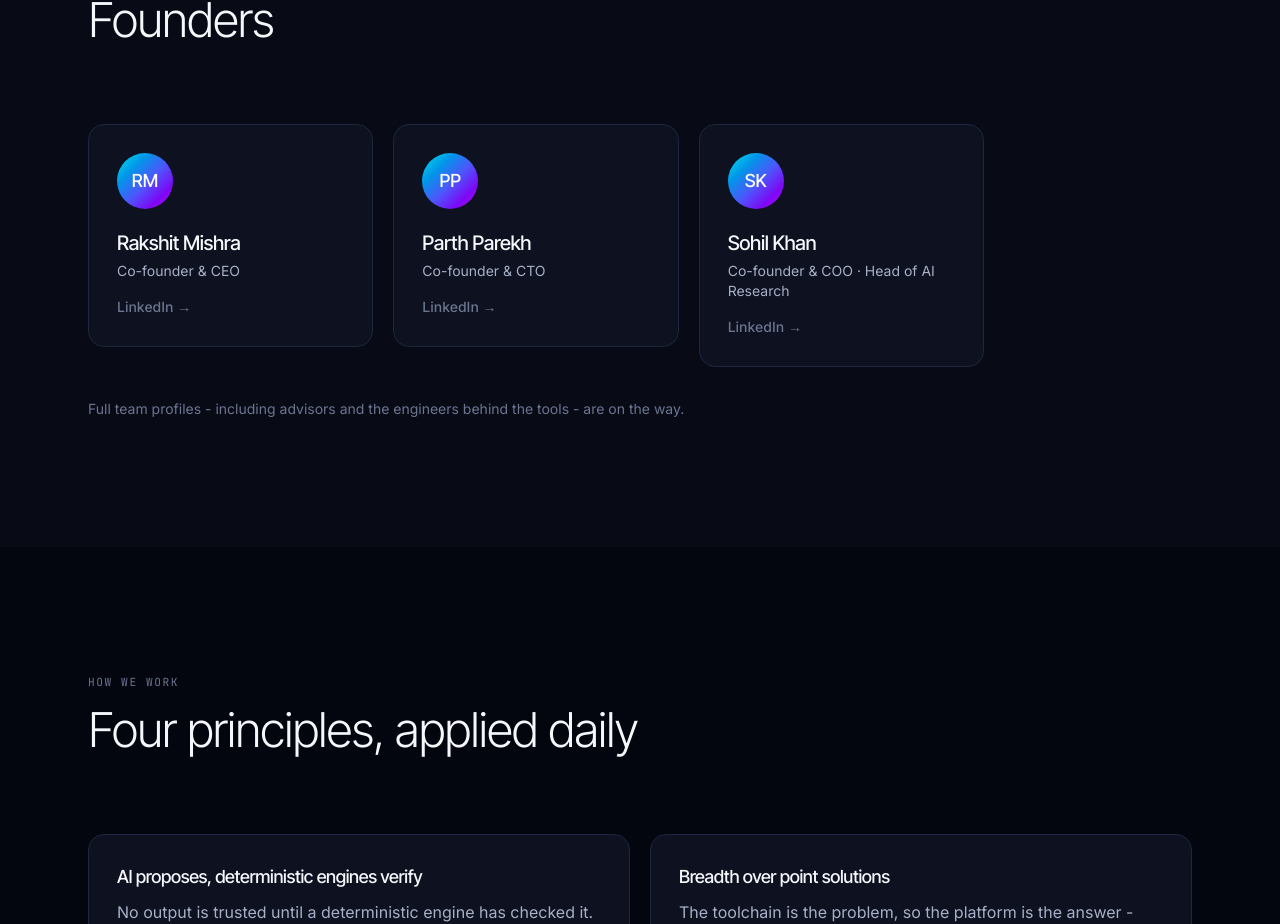
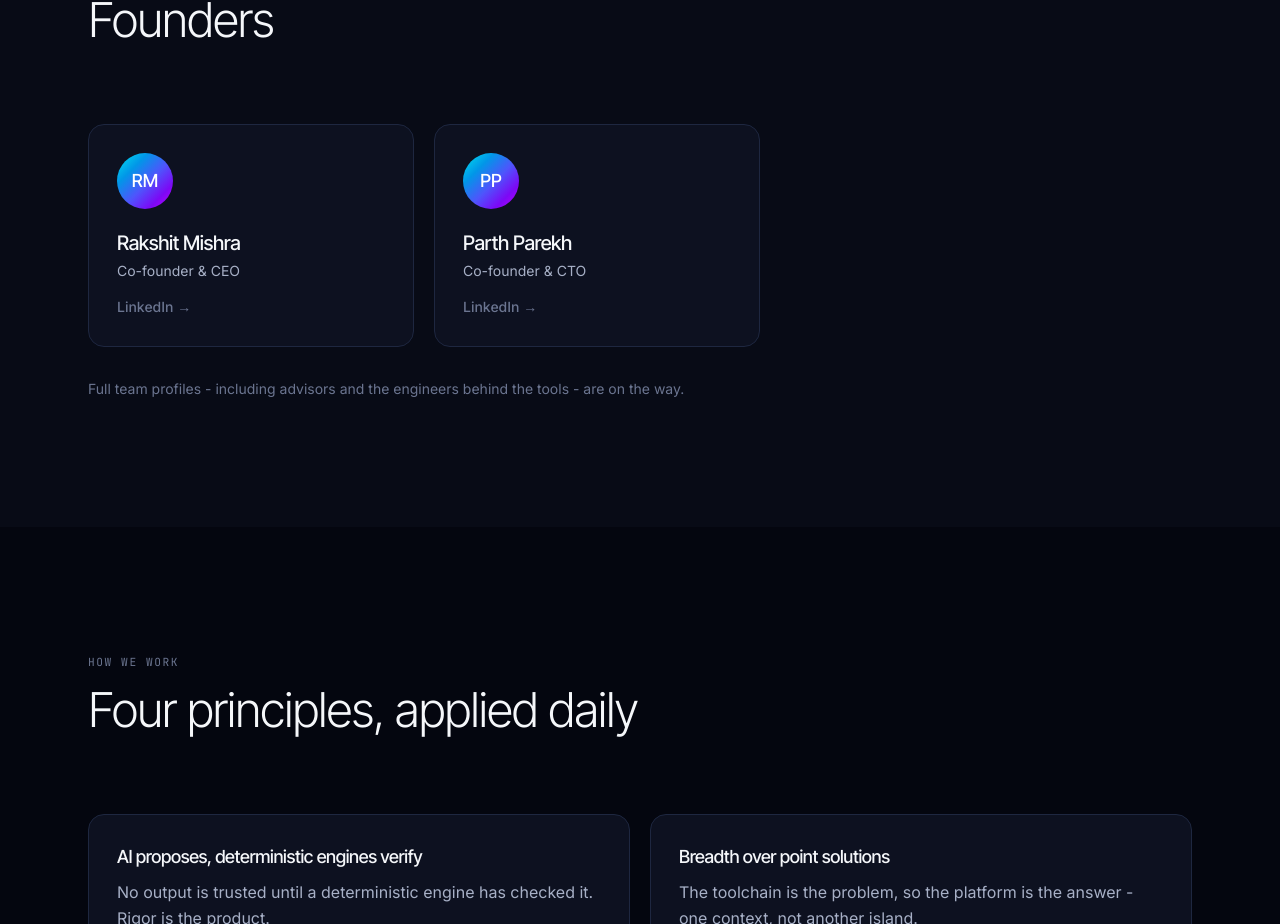
Before and after one commit to EasyChip/frontend, a Next.js app: page /about in a window 1280 px wide. Shown: the part 1280-2204 px from the top of the page. Built offline with nearby package versions, Linux system fonts and the light colour scheme; no server answers.

Commit message:
About: remove Sohil Khan card, back to two-founder grid
Co-Authored-By: Claude Fable 5 <noreply@anthropic.com>

```diff
--- a/app/(site)/about/page.tsx
+++ b/app/(site)/about/page.tsx
@@ -22,12 +22,6 @@ const team = [
     role: 'Co-founder & CTO',
     initials: 'PP',
     linkedin: 'https://www.linkedin.com/in/parth-parekh-131820357/',
-  },
-  {
-    name: 'Sohil Khan',
-    role: 'Co-founder & COO · Head of AI Research',
-    initials: 'SK',
-    linkedin: 'https://www.linkedin.com/in/sohil-khan/',
   },
 ]
 
@@ -86,7 +80,7 @@ export default function AboutPage() {
       </Section>
 
       <Section eyebrow="The team" title="Founders" className="border-t border-hair bg-base">
-        <div className="grid gap-5 sm:grid-cols-2 lg:max-w-4xl lg:grid-cols-3">
+        <div className="grid gap-5 sm:grid-cols-2 lg:max-w-2xl">
           {team.map((person, i) => (
             <Reveal key={person.name} delay={i * 0.06}>
               <div className="rounded-lg border border-hair bg-surface-1 p-7">
```
Also changed, not shown: 1 other file (tests, documents, lock files or other folders).
